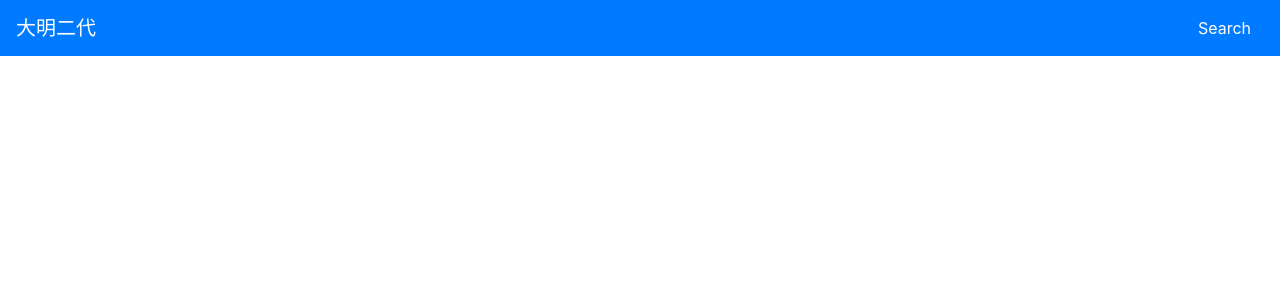
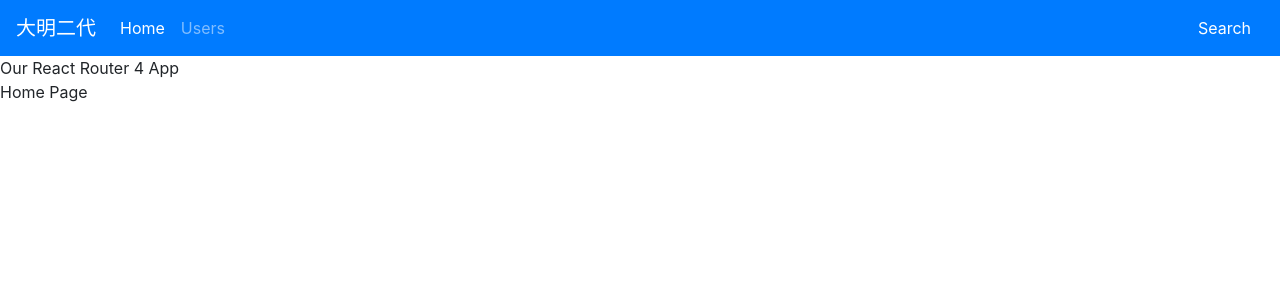
Before and after one commit to damingerdai/react-typescript-demo, a React app: page / in a window 1280 px wide. Shown: the top 300 px of the page. Built offline with nearby package versions, Linux system fonts and the light colour scheme.

Commit message:
feat: add react router support

```diff
--- a/src/app/App.tsx
+++ b/src/app/App.tsx
@@ -1,5 +1,19 @@
 import * as React from "react";
+import { NavLink, Link, Route } from "react-router-dom";
+
 import "./App.scss";
+
+const PrimaryLayout = () => (
+	<div className="primary-layout">
+		<header>Our React Router 4 App</header>
+		<main>
+			<Route path="/" exact component={HomePage} />
+			<Route path="/users" component={UsersPage} />
+		</main>
+	</div>
+);
+const HomePage = () => <div>Home Page</div>;
+const UsersPage = () => <div>Users Page</div>;
 
 export class App extends React.Component<unknown, unknown> {
 	constructor(props: unknown) {
@@ -14,9 +28,24 @@ export class App extends React.Component<unknown, unknown> {
 					<a className="navbar-brand" href="#">
 						大明二代
 					</a>
+					<a className="navbar-nav mr-aut">
+						<NavLink activeClassName="active" className="nav-link" to="/">
+							Home
+						</NavLink>
+					</a>
+					<a className="navbar-nav mr-aut">
+						<NavLink
+							activeClassName="active"
+							className="nav-item nav-link"
+							to="/users"
+						>
+							Users
+						</NavLink>
+					</a>
 					<span className="seprator"></span>
 					<button className="btn btn-primary">Search</button>
 				</nav>
+				<PrimaryLayout />
 			</div>
 		);
 	}
--- a/src/index.tsx
+++ b/src/index.tsx
@@ -1,10 +1,16 @@
 import * as React from "react";
 import * as ReactDOM from "react-dom";
+import { BrowserRouter } from "react-router-dom";
+
 import { App } from "./app/App";
 import "./style.scss";
 
 const ROOT = document.querySelector("#root");
 
-const app = <App />;
+const app = (
+	<BrowserRouter>
+		<App/>
+	</BrowserRouter>
+)
 
 ReactDOM.render(app, ROOT);
--- a/webpack.config.js
+++ b/webpack.config.js
@@ -8,6 +8,9 @@ module.exports = {
 	output: {
 		path: path.resolve(__dirname, "build"),
 		filename: "[name]-[hash].js",
+	},
+	devServer: {
+		historyApiFallback: true,
 	},
 	mode: "development",
 	devtool: "source-map",
```
Also changed, not shown: package.json (+5 -3 lines), .eslintrc.js, 1 other file (tests, documents, lock files or other folders).
